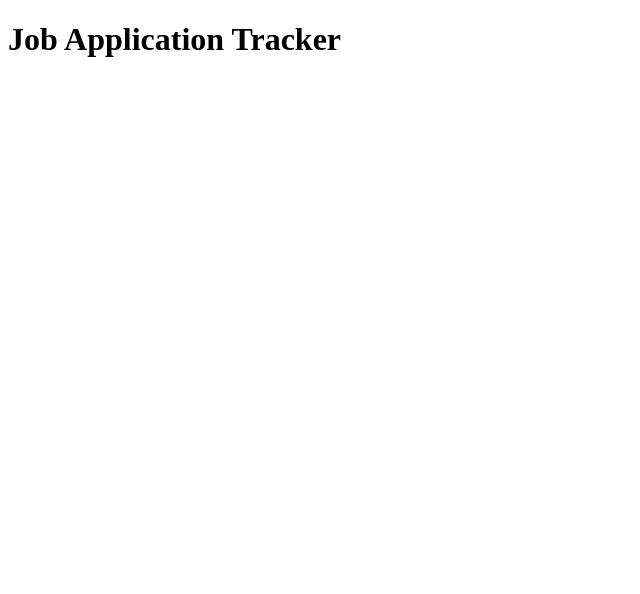
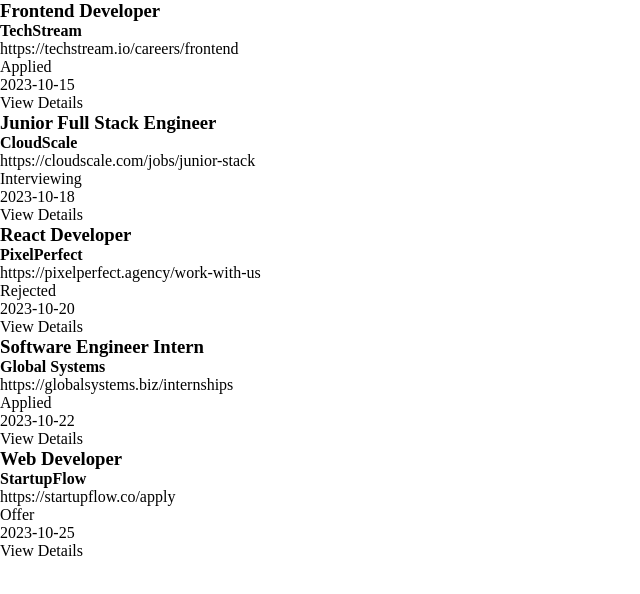
Before and after one commit to mariotrg/job-application-tracker, a React (Vite) app: page / in a window 1280 px wide. Shown: the top 594 px of the page, without its empty margins (0-640 px from the left). Built offline with nearby package versions, Linux system fonts and the light colour scheme; data requests are answered from the project's data file.

Commit message:
used useEffect to fetch data from db.json, return the application list

```diff
--- a/src/App.jsx
+++ b/src/App.jsx
@@ -1,5 +1,23 @@
+import { useState, useEffect } from "react";
+import axios from "axios";
+import "./index.css";
+
+import ApplicationsList from "./components/ApplicationsList";
+
 const App = () => {
-  return <h1>Job Application Tracker</h1>;
+  const [applications, setApplications] = useState([]);
+
+  useEffect(() => {
+    axios.get("http://localhost:3000/applications").then((response) => {
+      setApplications(response.data);
+    });
+  }, []);
+
+  return (
+    <div>
+      <ApplicationsList applications={applications} />
+    </div>
+  );
 };
 
 export default App;
```
